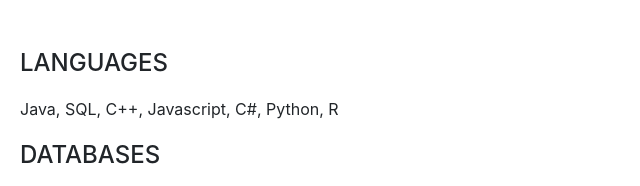
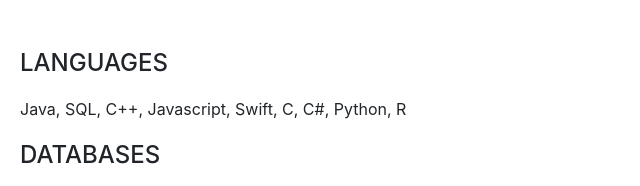
Before and after one commit to PostMacode/postmacode.github.io, a website with bundled scripts: page index.html in a window 1280 px wide. Shown: the part 4282-4468 px from the top of the page, 300-940 px from the left. Built offline with nearby package versions, Linux system fonts and the light colour scheme; a web font is replaced by a local one.

Commit message:
edit resume

```diff
--- a/index.html
+++ b/index.html
@@ -214,7 +214,7 @@
           <h2 class="mb-5">Skills</h2>
 
           <div class="subheading mb-3">Languages</div>
-          <p>Java, SQL, C++, Javascript, C#, Python, R</p>
+          <p>Java, SQL, C++, Javascript, Swift, C, C#, Python, R</p>
           <div class="subheading mb-3">Databases</div>
           <p>MySQL, SQLite, SQL Server, Amazon RDS</p>
           <div class="subheading mb-3">Frameworks</div>
```
Also changed, not shown: 2 other files.
